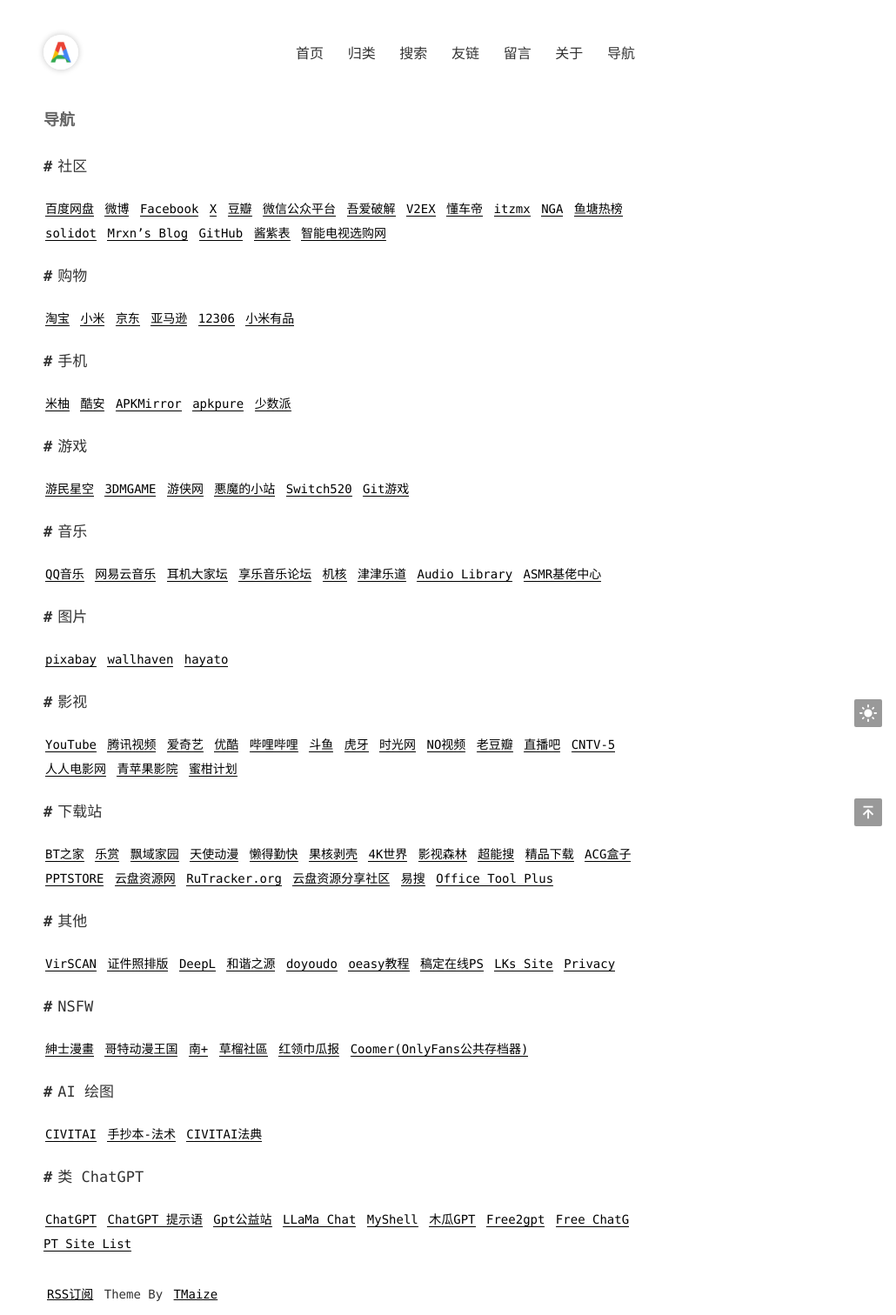
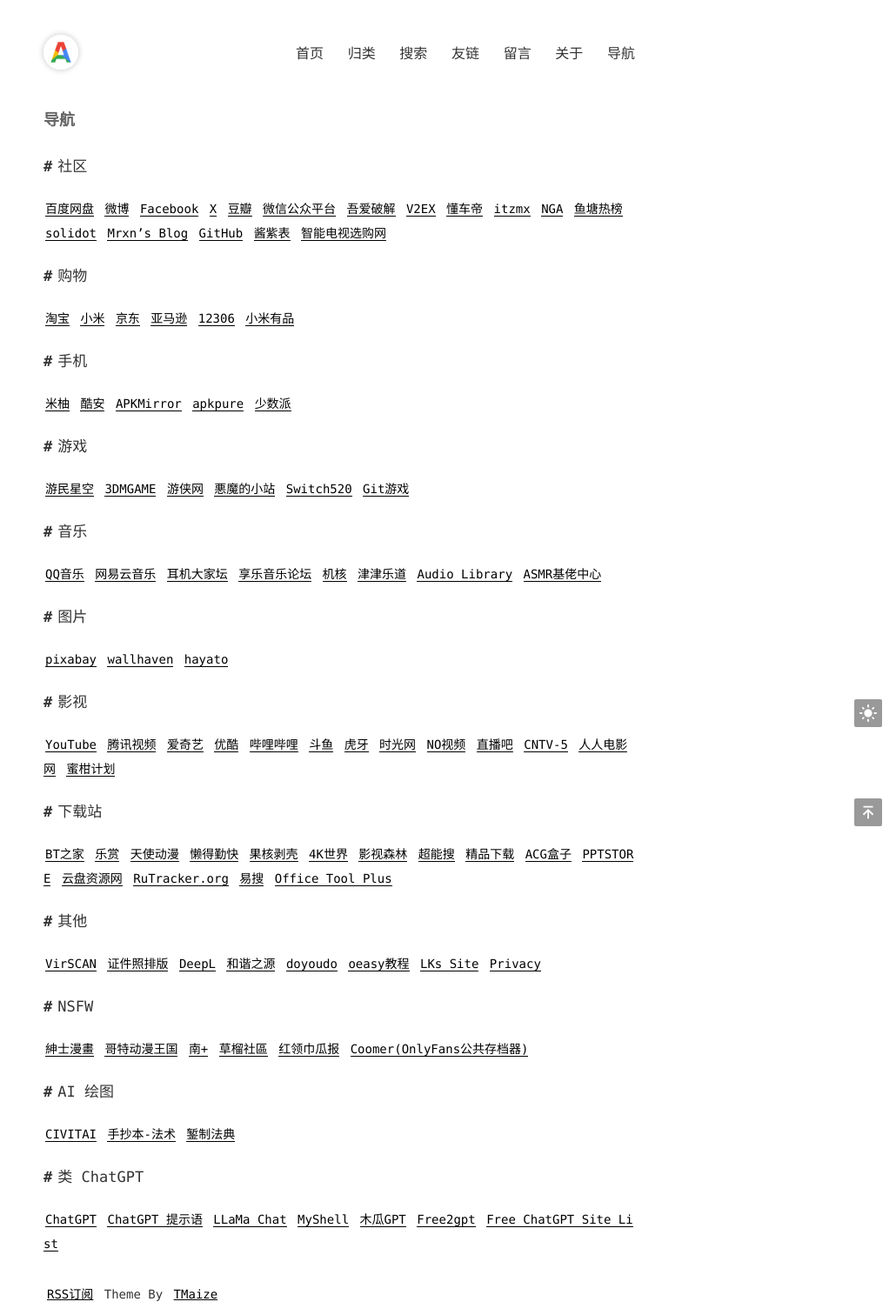
Before and after one commit to admans/admans.github.io, a Jekyll site: the page built from pages/navi.md, in a window 1280 px wide. Shown: the whole page at 87% size, without its empty margins (250-1280 px from the left). Built offline with Jekyll 4.4.1, drawn with Linux system fonts in a browser that asks for light colours.

Commit message:
Update navi.md
更新部分无效网站

```diff
--- a/pages/navi.md
+++ b/pages/navi.md
@@ -17,7 +17,7 @@ title: 导航
 
 ## 游戏
 
-[游民星空](http://www.gamersky.com/ "游民星空") [3DMGAME](http://www.3dmgame.com/ "3DMGAME") [游侠网](https://www.ali213.net/ "游侠网") [悪魔的小站](http://www.mubolin.cn:99/ "悪魔的小站") [Switch520](https://xxxxx525.com/ "Switch520") [Git游戏](https://gityx.com/ "Git游戏")
+[游民星空](http://www.gamersky.com/ "游民星空") [3DMGAME](http://www.3dmgame.com/ "3DMGAME") [游侠网](https://www.ali213.net/ "游侠网") [悪魔的小站](http://www.mubolin.cn:99/ "悪魔的小站") [Switch520](https://sway.office.com/ZyHdQKVF0lCLyEuA "Switch520") [Git游戏](https://gityx.com/ "Git游戏")
 
 ## 音乐
 
@@ -29,15 +29,15 @@ title: 导航
 
 ## 影视
 
-[YouTube](https://www.youtube.com/ "YouTube") [腾讯视频](https://v.qq.com/ "腾讯视频") [爱奇艺](https://www.iqiyi.com/ "爱奇艺") [优酷](https://www.youku.com/ "优酷") [哔哩哔哩](https://www.bilibili.com/ "哔哩哔哩") [斗鱼](https://www.douyu.com/ "斗鱼") [虎牙](https://www.huya.com/ "虎牙") [时光网](http://www.mtime.com/ "时光网") [NO视频](https://www.novipnoad.com/ "NO视频") [老豆瓣](https://www.laodouban.com/ "老豆瓣") [直播吧](http://www.zhibo8.cc/ "直播吧") [CNTV-5](http://tv.cntv.cn/live/cctv5/?pt=HD "CNTV-5") [人人电影网](https://www.rrdynb.com/index.html "人人电影网") [青苹果影院](http://qpgyy.vip/ "青苹果影院") [蜜柑计划](https://mikanani.me/ "蜜柑计划")
+[YouTube](https://www.youtube.com/ "YouTube") [腾讯视频](https://v.qq.com/ "腾讯视频") [爱奇艺](https://www.iqiyi.com/ "爱奇艺") [优酷](https://www.youku.com/ "优酷") [哔哩哔哩](https://www.bilibili.com/ "哔哩哔哩") [斗鱼](https://www.douyu.com/ "斗鱼") [虎牙](https://www.huya.com/ "虎牙") [时光网](http://www.mtime.com/ "时光网") [NO视频](https://www.novipnoad.com/ "NO视频") [直播吧](http://www.zhibo8.cc/ "直播吧") [CNTV-5](http://tv.cntv.cn/live/cctv5/?pt=HD "CNTV-5") [人人电影网](https://www.rrdynb.com/index.html "人人电影网") [蜜柑计划](https://mikanani.me/ "蜜柑计划")
 
 ## 下载站
 
-[BT之家](http://btbtt11.com/ "BT之家") [乐赏](http://gbtgame.me/ "乐赏") [飘域家园](http://bbs.homefei.me/ "飘域家园") [天使动漫](https://www.tsdm39.net/ "天使动漫") [懒得勤快](https://masuit.com/ "懒得勤快") [果核剥壳](https://www.ghxi.com/ "果核剥壳") [4K世界](https://www.4ksj.com/ "4K世界") [影视森林](http://549.tv/ "影视森林") [超能搜](https://www.chaonengsou.com/ "超能搜") [精品下载](http://www.j9p.com/ "精品下载") [ACG盒子](https://www.acgbox.link/ "ACG盒子") [PPTSTORE](https://www.pptstore.net/ "PPTSTORE") [云盘资源网](https://www.yunpanziyuan.top/ "云盘资源网") [RuTracker.org](https://rutracker.net/forum/index.php "RuTracker.org") [云盘资源分享社区](https://dzfby.cn/ "云盘资源分享社区") [易搜](http://yiso.eu.org/ "易搜") [Office Tool Plus](https://otp.landian.vip/zh-cn/ "Office Tool Plus")
+[BT之家](http://btbtt11.com/ "BT之家") [乐赏](http://gbtgame.me/ "乐赏") [天使动漫](https://www.tsdm39.com/ "天使动漫") [懒得勤快](https://masuit.com/ "懒得勤快") [果核剥壳](https://www.ghxi.com/ "果核剥壳") [4K世界](https://www.4ksj.com/ "4K世界") [影视森林](http://549.tv/ "影视森林") [超能搜](https://www.chaonengsou.com/ "超能搜") [精品下载](http://www.j9p.com/ "精品下载") [ACG盒子](https://www.acgbox.link/ "ACG盒子") [PPTSTORE](https://www.pptstore.net/ "PPTSTORE") [云盘资源网](https://www.yunpanziyuan.top/ "云盘资源网") [RuTracker.org](https://rutracker.net/forum/index.php "RuTracker.org") [易搜](http://yiso.eu.org/ "易搜") [Office Tool Plus](https://otp.landian.vip/zh-cn/ "Office Tool Plus")
 
 ## 其他
 
-[VirSCAN](http://www.virscan.org/ "VirSCAN") [证件照排版](http://www.sandcomp.com/blog/sandphoto/ "证件照排版") [DeepL](https://www.deepl.com/translator "DeepL") [和谐之源](https://hunter.gitlab.io/tools/harmonious/ "和谐之源") [doyoudo](http://www.doyoudo.com/ "doyoudo") [oeasy教程](http://oeasy.org/ "oeasy教程") [稿定在线PS](https://ps.gaoding.com/#/ "稿定在线PS") [LKs Site](http://lkssite.vip/ "LKs Site") [Privacy](https://privacy.aiuys.com/ "Privacy")
+[VirSCAN](http://www.virscan.org/ "VirSCAN") [证件照排版](http://www.sandcomp.com/blog/sandphoto/ "证件照排版") [DeepL](https://www.deepl.com/translator "DeepL") [和谐之源](https://hunter.gitlab.io/tools/harmonious/ "和谐之源") [doyoudo](http://www.doyoudo.com/ "doyoudo") [oeasy教程](http://oeasy.org/ "oeasy教程")  [LKs Site](http://lkssite.vip/ "LKs Site") [Privacy](https://privacy.aiuys.com/ "Privacy")
 
 ## NSFW
 
@@ -45,8 +45,8 @@ title: 导航
 
 ## AI 绘图
 
-[CIVITAI](https://civitai.com/ "CIVITAI") [手抄本-法术](https://docs.google.com/spreadsheets/d/14Gg1kIGWdZGXyCC8AgYVT0lqI6IivLzZOdIT3QMWwVI/htmlview# "手抄本-法术") [CIVITAI法典](https://docs.google.com/document/d/1xFGVMr_ELDDW9WkKw27wjsWqSDNYlLWtsY93Ost-0QE/edit "CIVITAI法典")
+[CIVITAI](https://civitai.com/ "CIVITAI") [手抄本-法术](https://docs.google.com/spreadsheets/d/14Gg1kIGWdZGXyCC8AgYVT0lqI6IivLzZOdIT3QMWwVI/htmlview# "手抄本-法术") [錾制法典](https://docs.google.com/document/d/1NAVTmZXq7xRXKnFMyiAeJ2IyYN5QsgbSEaL7knv_xbs/edit "錾制法典")
 
 ## 类 ChatGPT
 
-[ChatGPT](https://chat.openai.com/ "ChatGPT") [ChatGPT 提示语](https://prompts.fresns.cn/ "ChatGPT 提示语") [Gpt公益站](https://nav.chatkey.top/ "Gpt公益站") [LLaMa Chat](https://llama.perplexity.ai/ "LLaMa Chat") [MyShell](https://app.myshell.ai/zh/chat "MyShell") [木瓜GPT](https://www.papayagpt.com/ "木瓜GPT") [Free2gpt](https://chato.free2gpt.xyz/ "Free2gpt") [Free ChatGPT Site List](https://github.com/xx025/carrot "Free ChatGPT Site List")
+[ChatGPT](https://chat.openai.com/ "ChatGPT") [ChatGPT 提示语](https://prompts.fresns.cn/ "ChatGPT 提示语") [LLaMa Chat](https://llama.perplexity.ai/ "LLaMa Chat") [MyShell](https://app.myshell.ai/zh/chat "MyShell") [木瓜GPT](https://www.papayagpt.com/ "木瓜GPT") [Free2gpt](https://chato.free2gpt.xyz/ "Free2gpt") [Free ChatGPT Site List](https://github.com/xx025/carrot "Free ChatGPT Site List")
```
